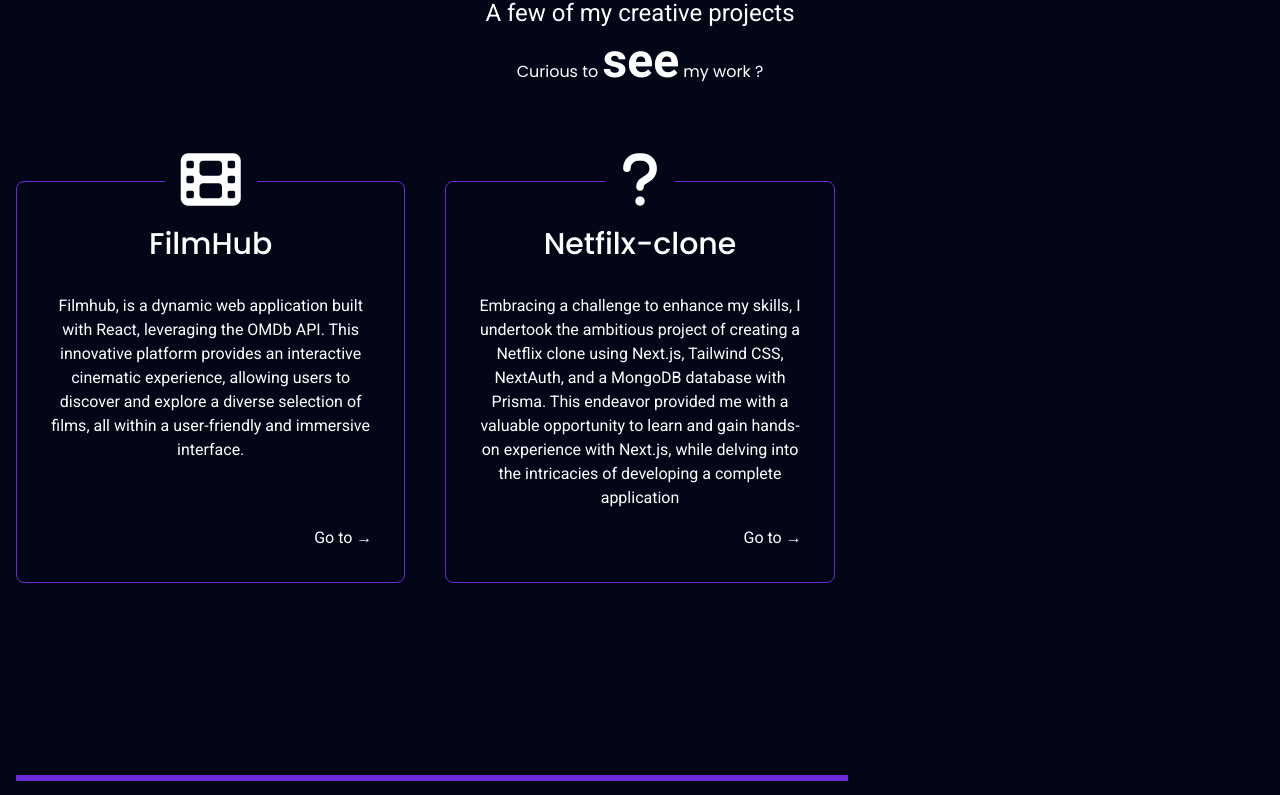
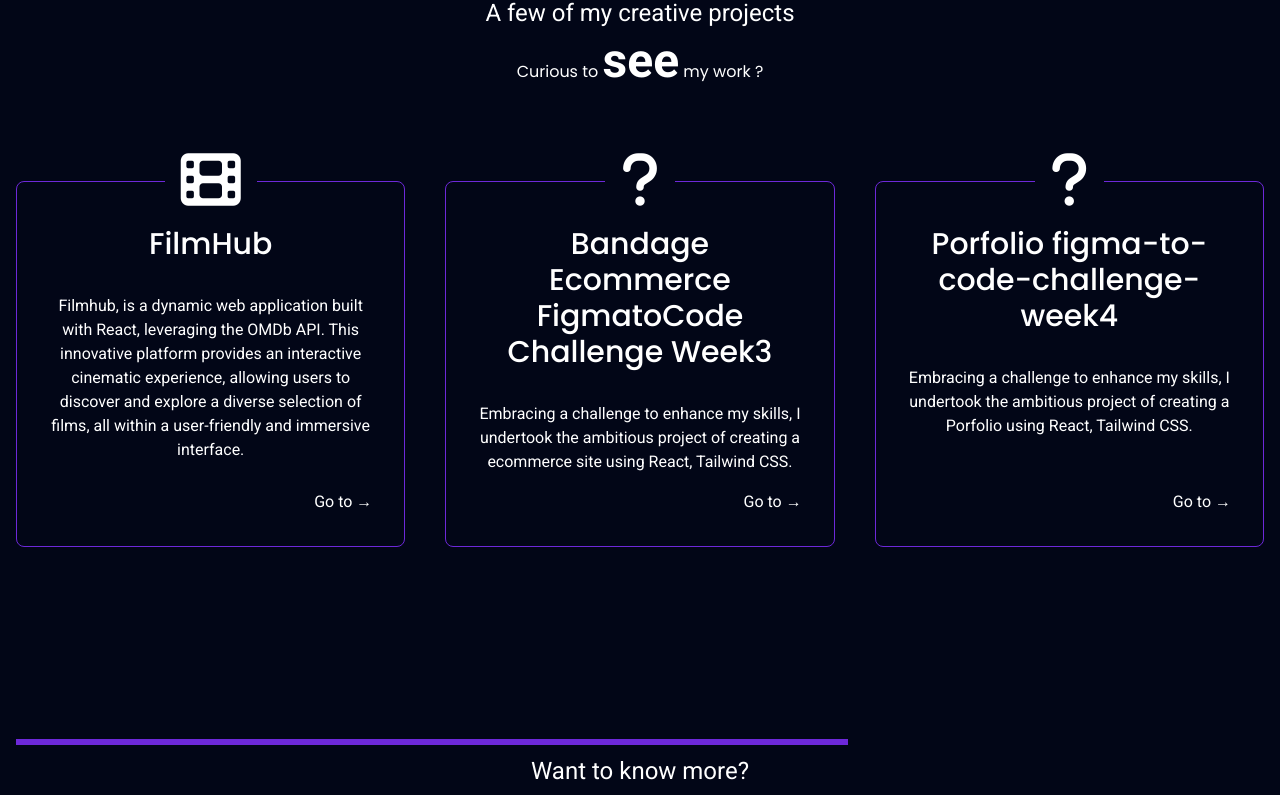
Before and after one commit to Sedjro2000/my-porfolio, a SvelteKit app: page / in a window 1280 px wide. Shown: the part 908-1703 px from the top of the page. Built offline with nearby package versions, Linux system fonts and the light colour scheme; a web font is replaced by a local one.

Commit message:
feat:adding other new projects to project section

```diff
--- a/src/components/Main.svelte
+++ b/src/components/Main.svelte
@@ -10,11 +10,18 @@
                 "Filmhub, is a dynamic web application built with React, leveraging the OMDb API. This innovative platform provides an interactive cinematic experience, allowing users to discover and explore a diverse selection of films, all within a user-friendly and immersive interface.",
         },
         {
-            name: "Netfilx-clone",
+            name: "Bandage Ecommerce FigmatoCode Challenge Week3",
             icon: "fa-solid fa-question",
-            href:"",
+            href:"https://bandage-ecommerce.netlify.app/",
             description:
-            "  Embracing a challenge to enhance my skills, I undertook the ambitious project of creating a Netflix clone using Next.js, Tailwind CSS, NextAuth, and a MongoDB database with Prisma. This endeavor provided me with a valuable opportunity to learn and gain hands-on experience with Next.js, while delving into the intricacies of developing a complete application",
+            "  Embracing a challenge to enhance my skills, I undertook the ambitious project of creating a ecommerce site  using React, Tailwind CSS.",
+        },
+        {
+            name: "Porfolio figma-to-code-challenge-week4",
+            icon: "fa-solid fa-question",
+            href:"https://figma-to-code-challenge-week4-sedjro.vercel.app/",
+            description:
+            "  Embracing a challenge to enhance my skills, I undertook the ambitious project of creating a Porfolio using React, Tailwind CSS. ",
         },
 
     ];
@@ -68,6 +75,12 @@
             </Step>
 
             <Step step = {steps[1]}>
+                <p>
+
+                </p>
+
+            </Step>
+            <Step step = {steps[2]}>
                 <p>
 
                 </p>
```
